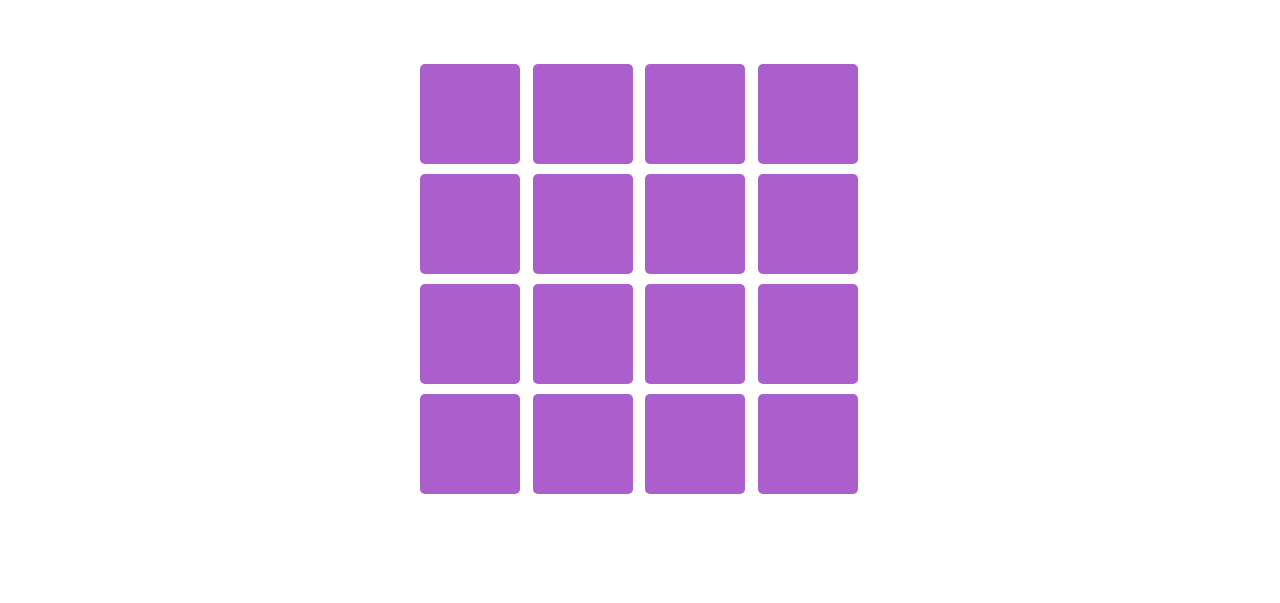
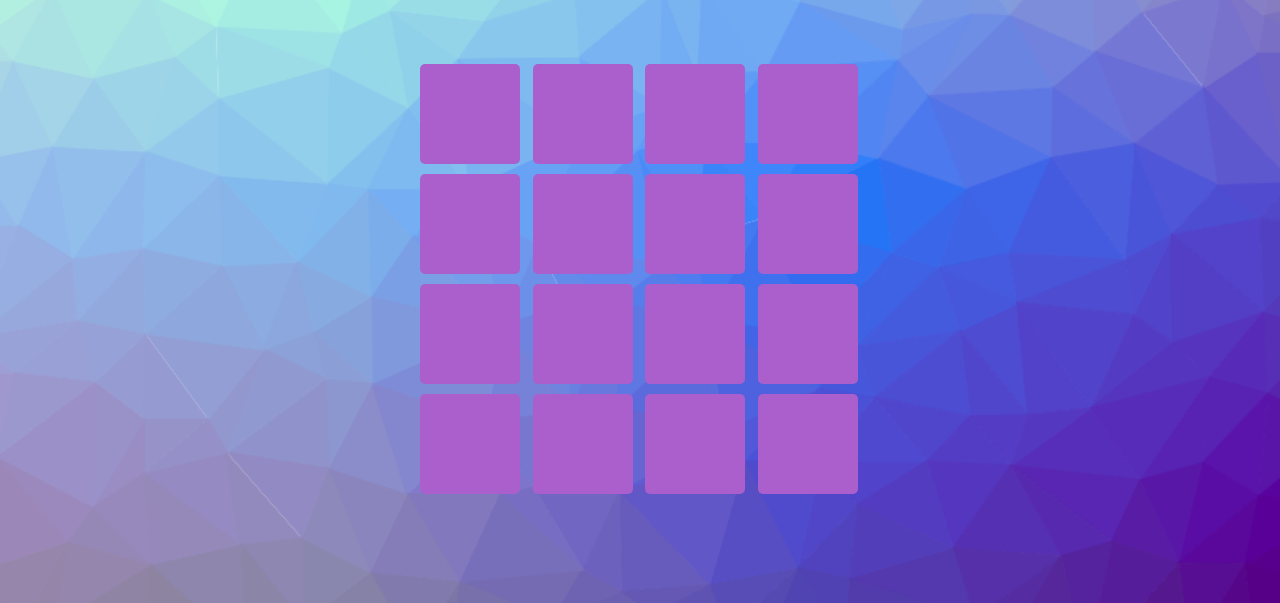
Before and after one commit to MaRos10/Memory, a plain HTML site: page index.html in a window 1280 px wide. Shown: the part 197-800 px from the top of the page. Drawn offline with Linux system fonts and the light colour scheme; the site is published under a folder, as on GitHub Pages, so addresses that start at the root find nothing.

Commit message:
Updated img-url

```diff
--- a/style.css
+++ b/style.css
@@ -13,7 +13,7 @@ html, body {
 }
 
 body {
-  background-image: url(/images/background.png);
+  background-image: url(images/background.png);
   background-repeat: no-repeat;
   background-size: cover;
 }
```
